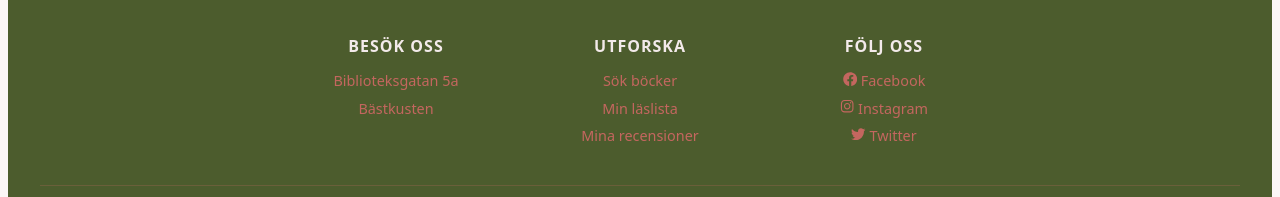
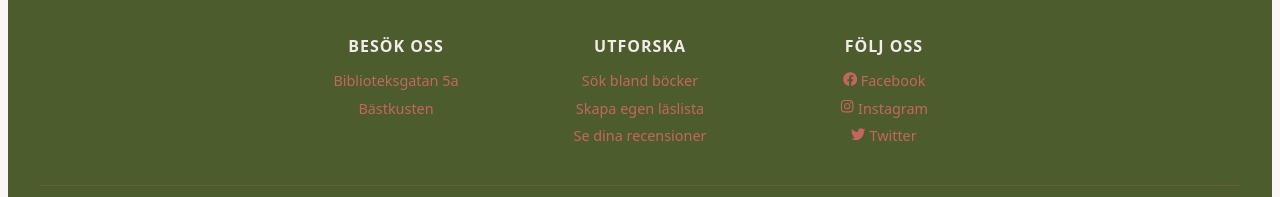
Before and after one commit to nathalievaster/bookreview-frontend, a React (Vite) app: page / in a window 1280 px wide. Shown: the part 1441-1638 px from the top of the page. Built offline with nearby package versions, Linux system fonts and the light colour scheme.

Commit message:
ändrade text i footer

```diff
--- a/src/components/Footer.tsx
+++ b/src/components/Footer.tsx
@@ -15,9 +15,9 @@ const Footer = () => {
 
         <div className={styles.column}>
           <h4>Utforska</h4>
-          <p>Sök böcker</p>
-          <p>Min läslista</p>
-          <p>Mina recensioner</p>
+          <p>Sök bland böcker</p>
+          <p>Skapa egen läslista</p>
+          <p>Se dina recensioner</p>
         </div>
 
         <div className={styles.column}>
```
